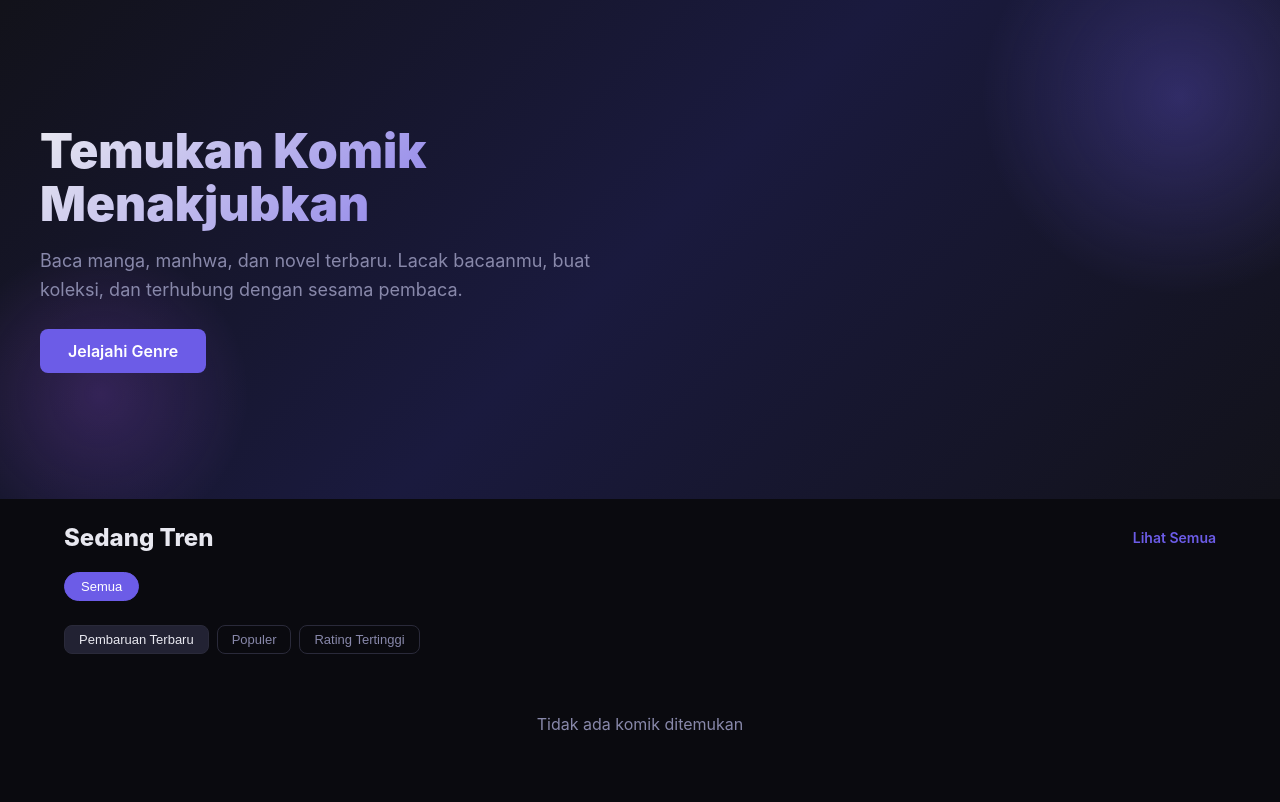
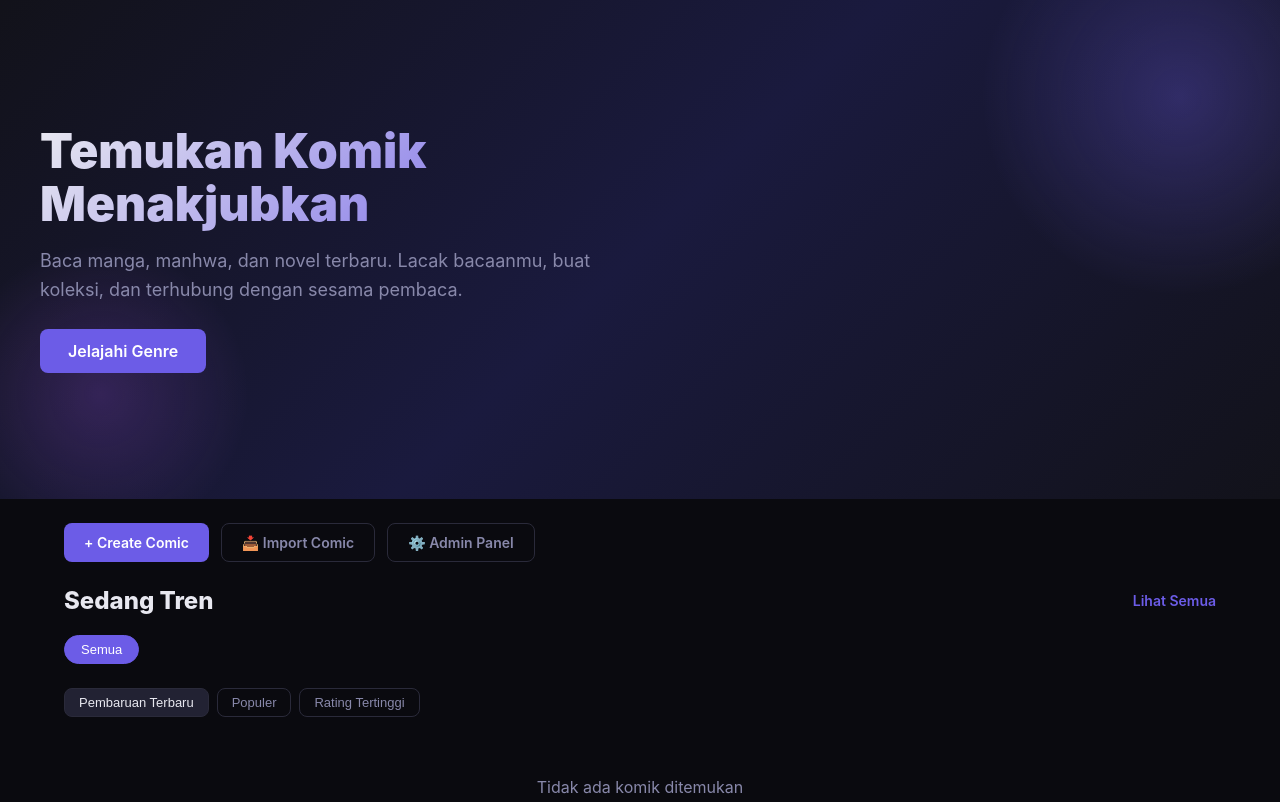
Before and after one commit to Arthemist07/ComicVerse, a Flask app: page / in a window 1280 px wide. Shown: the part 65-867 px from the top of the page. Run offline with Flask 3, Linux system fonts and the light colour scheme; a user stored in the database is signed in.

Commit message:
add author signup option, admin/homepage create-comic shortcuts

```diff
--- a/routes/auth.py
+++ b/routes/auth.py
@@ -30,7 +30,7 @@ def register():
         if User.query.filter_by(username=username).first():
             flash('Username already taken', 'error')
             return render_template('register.html')
-        user = User(username=username, email=email)
+        user = User(username=username, email=email, is_author=('is_author' in request.form))
         user.set_password(password)
         db.session.add(user)
         db.session.commit()
--- a/templates/index.html
+++ b/templates/index.html
@@ -22,6 +22,18 @@
 </section>
 
 <div class="container">
+  {% if current_user.is_authenticated and current_user.is_admin %}
+  <div style="display:flex;gap:12px;margin-bottom:24px;flex-wrap:wrap">
+    <a href="{{ url_for('admin.create_comic') }}" class="btn btn-primary" style="padding:10px 20px">+ Create Comic</a>
+    <a href="{{ url_for('admin.import_comic') }}" class="btn btn-ghost" style="padding:10px 20px">📥 Import Comic</a>
+    <a href="{{ url_for('admin.dashboard') }}" class="btn btn-ghost" style="padding:10px 20px">⚙️ Admin Panel</a>
+  </div>
+  {% elif current_user.is_authenticated and current_user.is_author %}
+  <div style="display:flex;gap:12px;margin-bottom:24px;flex-wrap:wrap">
+    <a href="{{ url_for('author.create_comic') }}" class="btn btn-primary" style="padding:10px 20px">+ Create Comic</a>
+    <a href="{{ url_for('author.dashboard') }}" class="btn btn-ghost" style="padding:10px 20px">📝 Author Panel</a>
+  </div>
+  {% endif %}
   <div class="section-header">
     <h2 class="section-title">{{ _('trending') }}</h2>
     <a href="{{ url_for('comic.genres') }}" class="section-link">{{ _('view_all') }}</a>
--- a/templates/register.html
+++ b/templates/register.html
@@ -18,6 +18,10 @@
         <label>{{ _('password') }}</label>
         <input type="password" name="password" class="form-input" required minlength="6">
       </div>
+      <div class="form-group" style="display:flex;align-items:center;gap:8px">
+        <input type="checkbox" name="is_author" id="isAuthor" style="width:18px;height:18px">
+        <label for="isAuthor" style="margin:0;cursor:pointer">Sign up as Author (create & manage your own comics)</label>
+      </div>
       <button type="submit" class="btn btn-primary" style="width:100%;justify-content:center;padding:12px">{{ _('register') }}</button>
     </form>
     <p style="text-align:center;margin-top:16px;font-size:14px">
```
